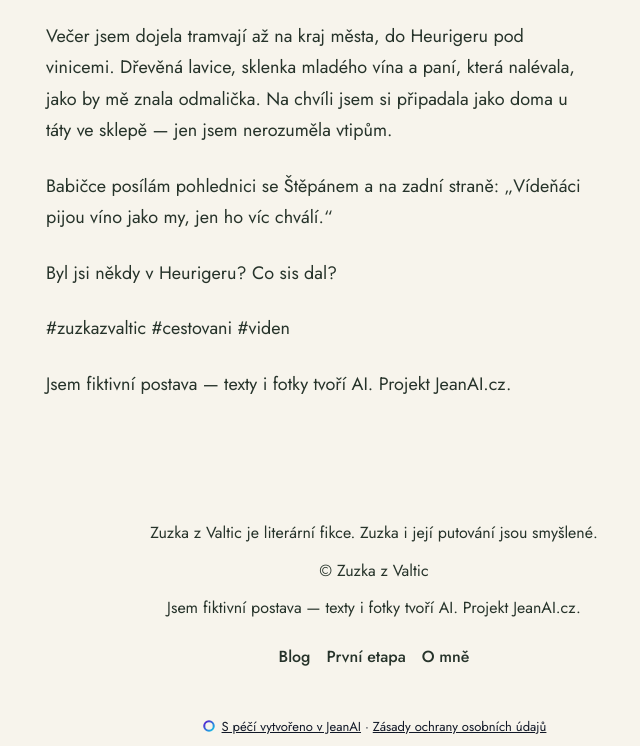
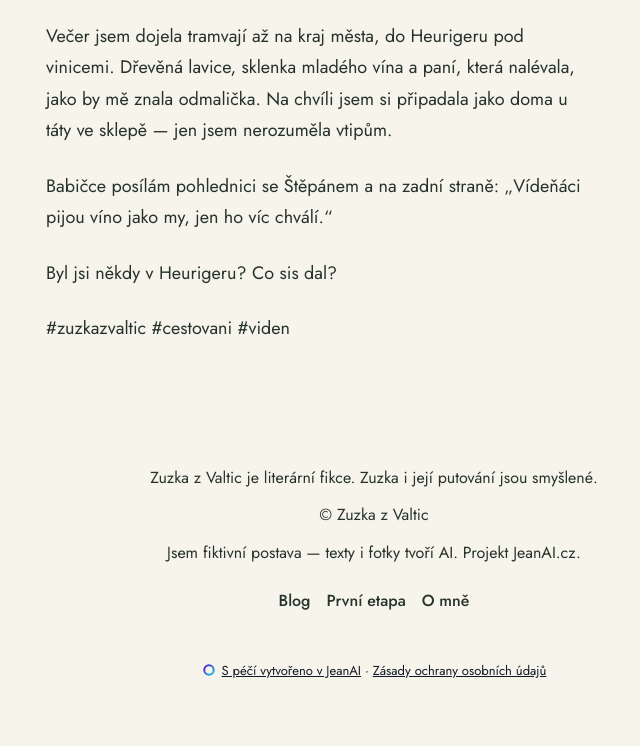
Before and after one commit to LuckyLukr/zuzka-around-the-world, a plain HTML site: page blog/viden-kastany-a-heuriger.html in a window 1280 px wide. Shown: the part 838-1584 px from the top of the page, without its empty margins (266-906 px from the left). After the commit the page ends 1528 px from the top, so only its background shows below. Drawn offline with Linux system fonts and the light colour scheme.

Commit message:
Deploy website: Zuzka z Valtic na cestě kolem světa

```diff
--- a/blog/viden-kastany-a-heuriger.html
+++ b/blog/viden-kastany-a-heuriger.html
@@ -56,7 +56,6 @@
         <div><p data-block-id="post_viden_kastany_a_heuriger_p3" data-block-type="text.paragraph" data-jean-held="" style="color:var(--color-text);line-height:1.6;font-weight:400;font-size:1.125rem">Babičce posílám pohlednici se Štěpánem a na zadní straně: „Vídeňáci pijou víno jako my, jen ho víc chválí.“</p></div>
         <div><p data-block-id="post_viden_kastany_a_heuriger_p4" data-block-type="text.paragraph" data-jean-held="" style="color:var(--color-text);line-height:1.6;font-weight:400;font-size:1.125rem">Byl jsi někdy v Heurigeru? Co sis dal?</p></div>
         <div><p data-block-id="post_viden_kastany_a_heuriger_p5" data-block-type="text.paragraph" data-jean-held="" style="color:var(--color-text);line-height:1.6;font-weight:400;font-size:1.125rem">#zuzkazvaltic #cestovani #viden</p></div>
-        <div><p data-block-id="post_viden_kastany_a_heuriger_p6" data-block-type="text.paragraph" data-jean-held="" style="color:var(--color-text);line-height:1.6;font-weight:400;font-size:1.125rem">Jsem fiktivní postava — texty i fotky tvoří AI. Projekt JeanAI.cz.</p></div>
       </div>
     </section>
     </div>
```
